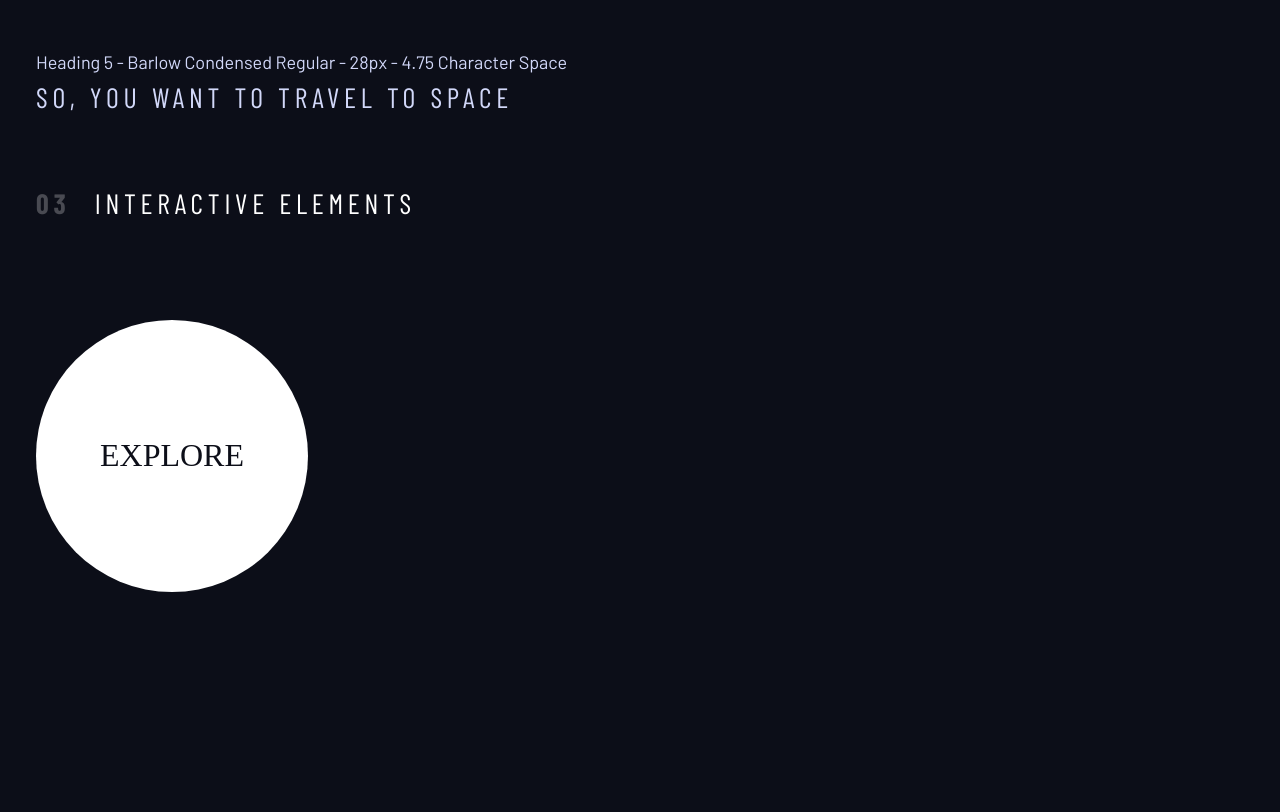
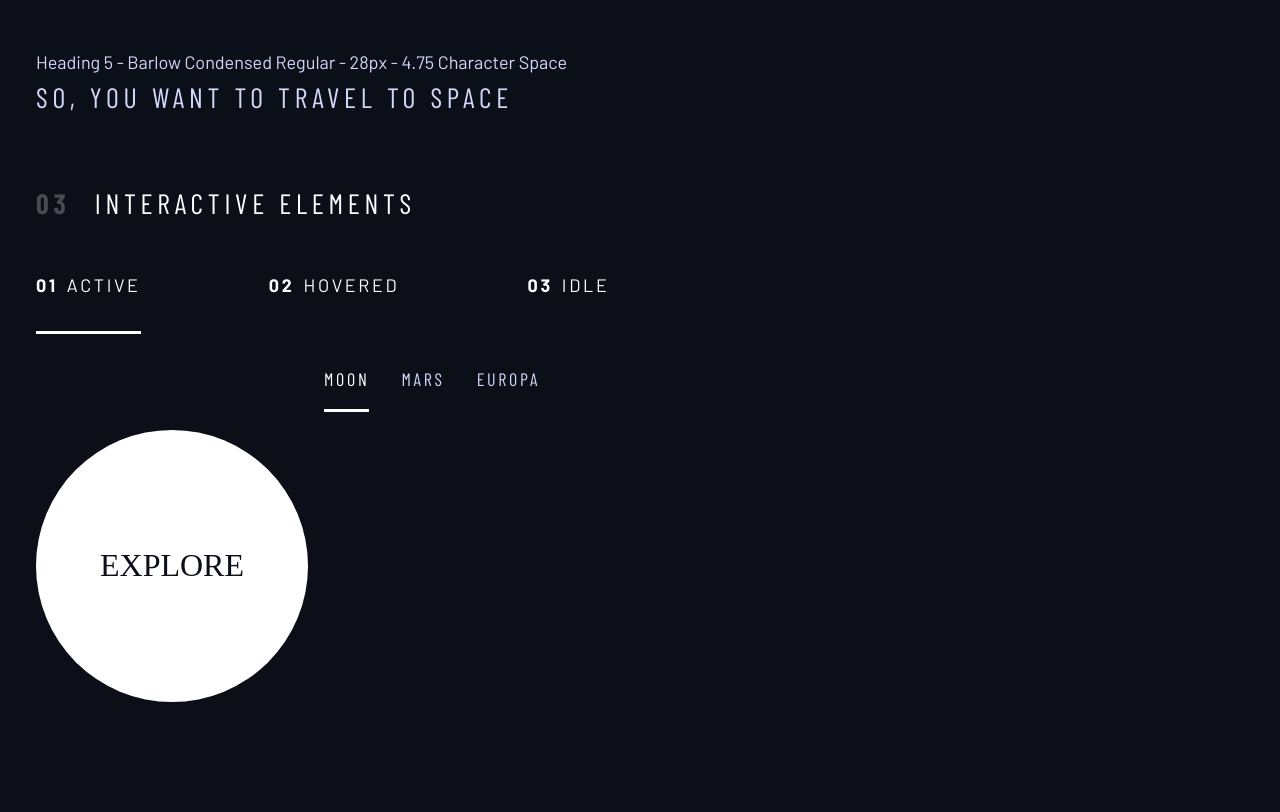
Before and after one commit to MK-Khan123/space-travel-website, a plain HTML site: page design-system.html in a window 1280 px wide. Shown: the part 1115-1927 px from the top of the page. Before the commit the page ends 1755 px from the top, so only its background shows below. Drawn offline with nearby package versions, Linux system fonts and the light colour scheme; a script that the page names is missing; a web font is replaced by a local one.

Commit message:
Underline indicators (combined)

```diff
--- a/design-system.html
+++ b/design-system.html
@@ -107,7 +107,16 @@
             <h2 class="numbered-title"><span>03</span> Interactive elements</h2>
 
             <!-- navigation -->
-            <div></div>
+            <div>
+                <nav>
+                    <ul class="primary-navigation underline-indicators flex">
+                        <li class="active"><a class="uppercase text-white letter-spacing-2"
+                                href="#"><span>01</span>Active</a>
+                        <li><a class="uppercase text-white letter-spacing-2" href="#"><span>02</span>Hovered</a>
+                        <li><a class="uppercase text-white letter-spacing-2" href="#"><span>03</span>Idle</a>
+                    </ul>
+                </nav>
+            </div>
 
             <div class="flex">
                 <div style="margin-top: 5rem">
@@ -117,7 +126,14 @@
 
                 <div style="margin-bottom: 50vh">
                     <!-- Tabs -->
-
+                    <div class="tab-list underline-indicators flex">
+                        <button aria-selected="true"
+                            class="uppercase ff-sans-cond text-accent bg-dark letter-spacing-2">Moon</button>
+                        <button aria-selected="false"
+                            class="uppercase ff-sans-cond text-accent bg-dark letter-spacing-2">Mars</button>
+                        <button aria-selected="false"
+                            class="uppercase ff-sans-cond text-accent bg-dark letter-spacing-2">Europa</button>
+                    </div>
 
                     <!-- Dots -->
 
--- a/index.css
+++ b/index.css
@@ -319,7 +319,7 @@ select {
   width: 100%;
   height: 100%;
   background: hsl(var(--clr-white) / 0.15);
-  border-radius: 50%;
+  border-radius: inherit;
   opacity: 0;
   transition: opacity 500ms linear, transform 750ms ease-in-out;
 }
@@ -329,3 +329,42 @@ select {
   opacity: 1;
   transform: scale(1.5);
 }
+
+.primary-navigation {
+  --gap: 8rem;
+  --underline-gap: 2rem;
+  list-style: none;
+  padding: 0;
+  margin: 0;
+}
+
+.primary-navigation a {
+  text-decoration: none;
+}
+
+.primary-navigation a > span {
+  font-weight: 700;
+  margin-right: .5em;
+}
+
+.underline-indicators > * {
+  cursor: pointer;
+  padding: var(--underline-gap, 1rem) 0;
+  border: 0;
+  border-bottom: .2rem solid hsl( var(--clr-white) / 0 );
+}
+
+.underline-indicators > *:hover,
+.underline-indicators > *:focus {
+  border-color: hsl( var(--clr-white) / .5);
+}
+
+.underline-indicators > .active,
+.underline-indicators > [aria-selected="true"] {
+  color: hsl( var(--clr-white) / 1);
+  border-color: hsl( var(--clr-white) / 1);
+}
+
+.tab-list {
+  --gap: 2rem;
+}
```
